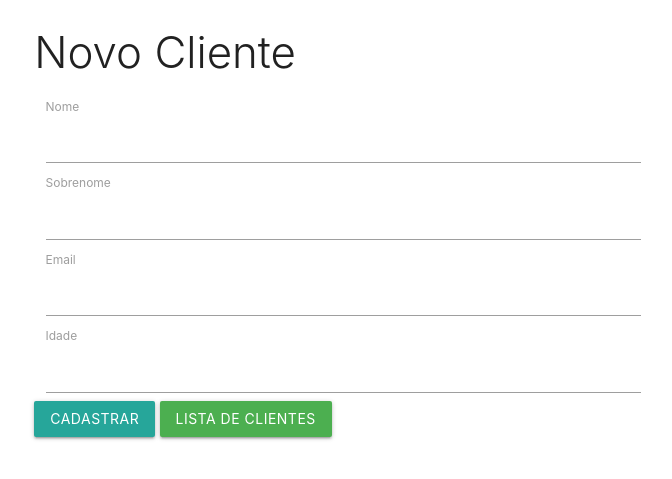
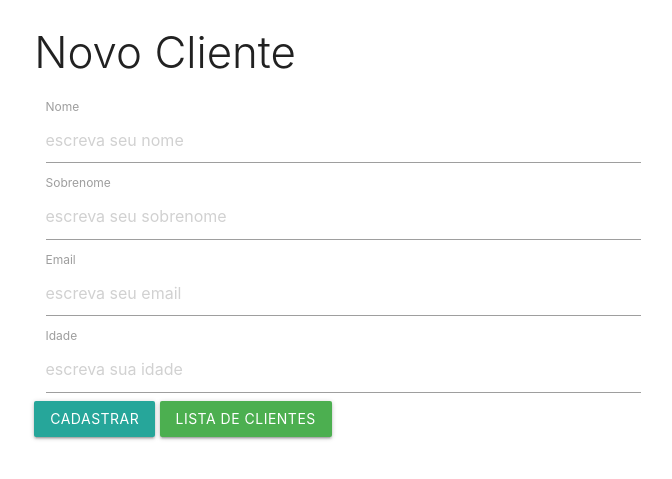
Before and after one commit to mateus2810/CrudPhp, a PHP site: page /adicionar.php in a window 1280 px wide. Shown: the top 479 px of the page, without its empty margins (297-969 px from the left). Run offline with PHP 8.4, Linux system fonts and the light colour scheme.

Commit message:
adicionei placerouder tela cadastro

```diff
--- a/crudPhp/adicionar.php
+++ b/crudPhp/adicionar.php
@@ -9,7 +9,7 @@ include_once 'includes/header.php';
         <form action="create.php" method="post">
           <div class="input field col s12">
           <label for="nome">Nome</label>
-           <input type="text" name="nome" id="nome">
+           <input type="text" name="nome" id="nome" placeholder="escreva seu nome">
 
          </div>
 
@@ -17,7 +17,7 @@ include_once 'includes/header.php';
 
          <div class="input field col s12">
          <label for="sobrenome">Sobrenome</label>
-           <input type="text" name="sobrenome" id="sobrenome">
+           <input type="text" name="sobrenome" id="sobrenome" placeholder="escreva seu sobrenome">
 
          </div>
 
@@ -26,13 +26,13 @@ include_once 'includes/header.php';
 
          <div class="input field col s12">
          <label for="email">Email</label>
-           <input type="text" name="email" id="email">
+           <input type="text" name="email" id="email" placeholder="escreva seu email">
 
          </div>
 
          <div class="input field col s12">
          <label for="idade">Idade</label>
-           <input type="text" name="idade" id="idade" >
+           <input type="text" name="idade" id="idade" placeholder="escreva sua idade">
 
          </div>
            <button type="submit" class="btn" name="btn-cadastrar"> Cadastrar</button>
```
